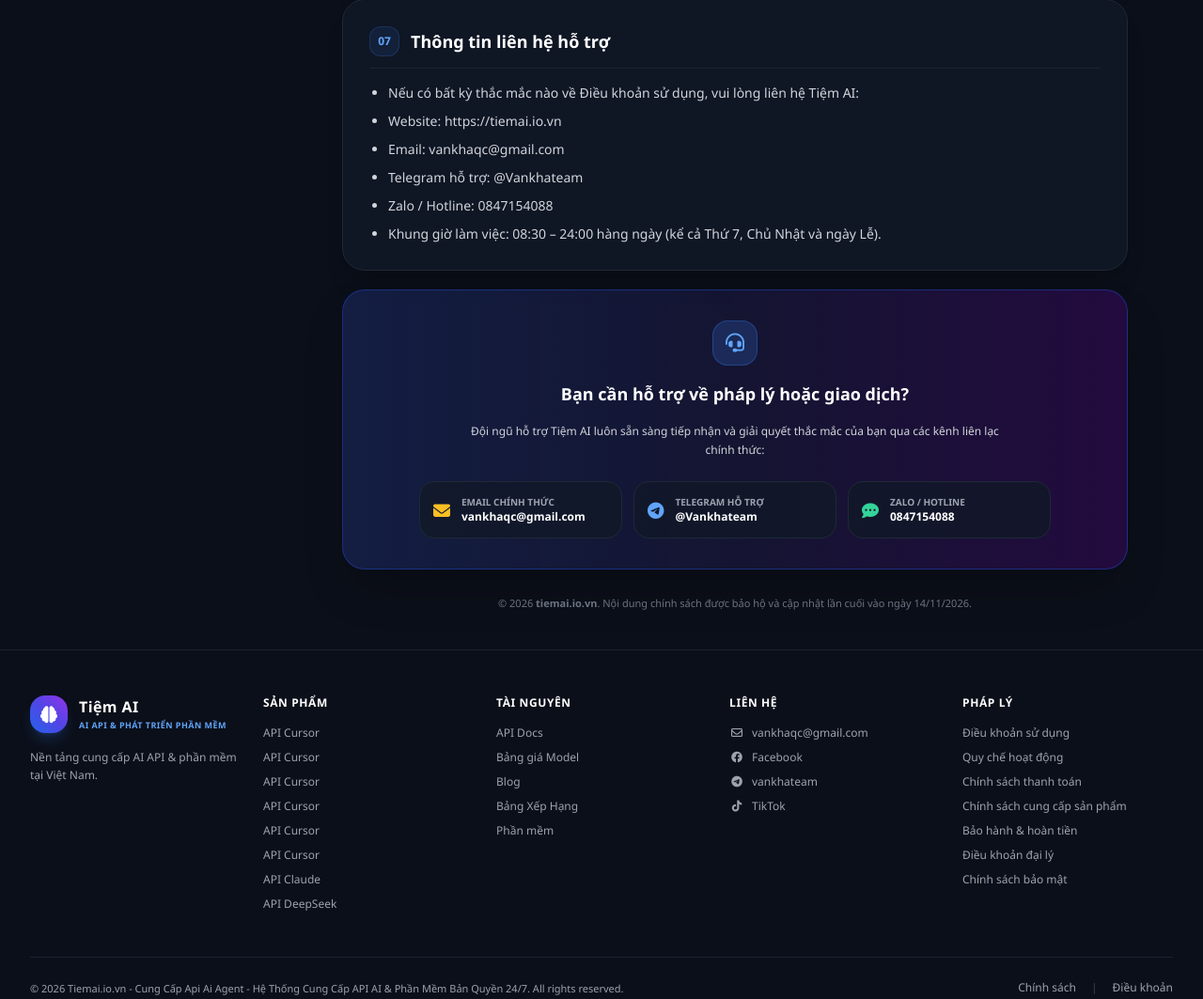
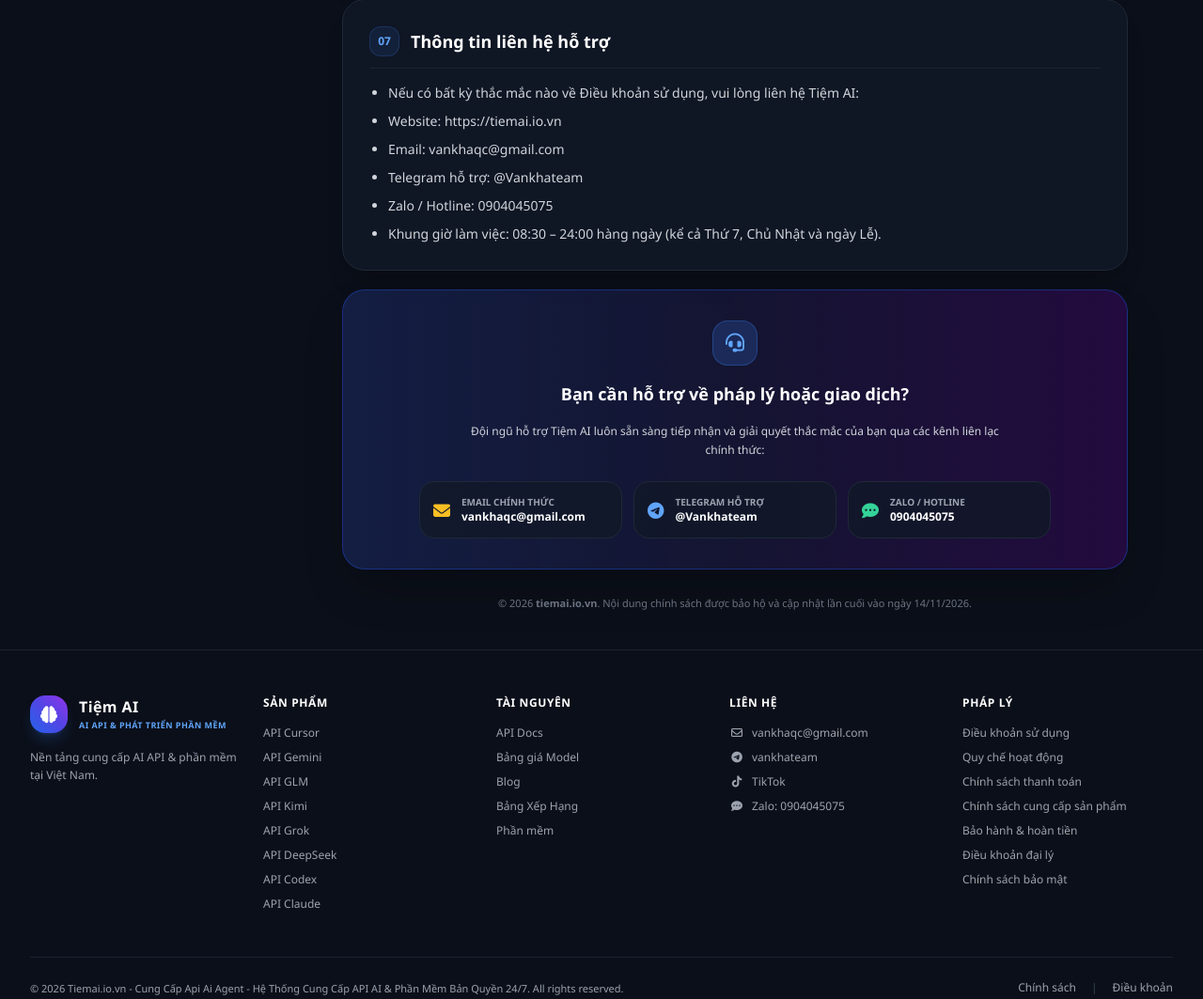
Before and after one commit to Vankhadev/vankhateamshop, a PHP site: page /frontend/phap-ly.php in a window 1280 px wide. Shown: the part 2045-3108 px from the top of the page at 94% size. Run offline with PHP 8.4, Linux system fonts and the light colour scheme; data comes from the database, SQL or seed files in the repository; data that the repository does not hold is empty; some libraries are stand-ins or nearby versions.

Commit message:
fix(footer-categories): update zalo to 0904045075, remove facebook, link API items directly to product page with matching category filter

```diff
--- a/backend/config.php
+++ b/backend/config.php
@@ -91,7 +91,7 @@ define('BANK_BIN', layGiaTriEnv('BANK_BIN', '970416'));
 
 // 6. THÔNG TIN CHUNG CỦA WEBSITE
 define('SHOP_NAME', layGiaTriEnv('SHOP_NAME', 'VanKha Team Shop'));
-define('SHOP_ZALO', layGiaTriEnv('SHOP_ZALO', '0847154088'));
+define('SHOP_ZALO', layGiaTriEnv('SHOP_ZALO', '0904045075'));
 define('SHOP_TELEGRAM', layGiaTriEnv('SHOP_TELEGRAM', 'https://t.me/vankhateam'));
 
 /**
--- a/frontend/bao-hanh-hoan-tien.php
+++ b/frontend/bao-hanh-hoan-tien.php
@@ -63,7 +63,7 @@ $cacMuc = array (
     'title' => 'Quy trình 5 bước nhận bảo hành & hoàn tiền',
     'items' =>
     array (
-      0 => 'Bước 1: Nhắn tin cho Ban quản trị Tiệm AI qua Telegram @Vankhateam hoặc Zalo 0847154088.',
+      0 => 'Bước 1: Nhắn tin cho Ban quản trị Tiệm AI qua Telegram @Vankhateam hoặc Zalo 0904045075.',
       1 => 'Bước 2: Cung cấp Mã đơn hàng (hoặc mã thanh toán VietQR) và địa chỉ email đã đặt hàng.',
       2 => 'Bước 3: Mô tả rõ hiện tượng lỗi kèm ảnh chụp màn hình / log lỗi (nếu có).',
       3 => 'Bước 4: Tạm dừng sử dụng mã đó để Tiệm AI kiểm tra lịch sử truy cập trên hệ thống.',
@@ -79,7 +79,7 @@ $cacMuc = array (
       1 => 'Website: https://tiemai.io.vn',
       2 => 'Email xử lý khiếu nại: vankhaqc@gmail.com',
       3 => 'Telegram trực tiếp: @Vankhateam ',
-      4 => 'Zalo bảo hành: 0847154088 (https://zalo.me/0847154088)',
+      4 => 'Zalo bảo hành: 0904045075 (https://zalo.me/0904045075)',
       5 => 'Tiệm AI cam kết xử lý công tâm, nhanh gọn và đặt quyền lợi khách hàng lên hàng đầu.',
     ),
   ),
--- a/frontend/chinh-sach-bao-mat.php
+++ b/frontend/chinh-sach-bao-mat.php
@@ -26,7 +26,7 @@ $cacMuc = array (
       1 => 'Website: https://tiemai.io.vn',
       2 => 'Email liên hệ bảo mật: vankhaqc@gmail.com',
       3 => 'Telegram hỗ trợ: @Vankhateam ',
-      4 => 'Zalo / Hotline: 0847154088',
+      4 => 'Zalo / Hotline: 0904045075',
     ),
   ),
   1 =>
@@ -87,7 +87,7 @@ $cacMuc = array (
       1 => 'Website: https://tiemai.io.vn',
       2 => 'Email phụ trách bảo mật: vankhaqc@gmail.com',
       3 => 'Telegram: @Vankhateam ',
-      4 => 'Zalo: 0847154088 (https://zalo.me/0847154088)',
+      4 => 'Zalo: 0904045075 (https://zalo.me/0904045075)',
     ),
   ),
 );
--- a/frontend/chinh-sach-cung-cap-san-pham.php
+++ b/frontend/chinh-sach-cung-cap-san-pham.php
@@ -65,7 +65,7 @@ $cacMuc = array (
       1 => 'Website: https://tiemai.io.vn',
       2 => 'Email: vankhaqc@gmail.com',
       3 => 'Telegram: @Vankhateam ',
-      4 => 'Zalo: 0847154088 (https://zalo.me/0847154088)',
+      4 => 'Zalo: 0904045075 (https://zalo.me/0904045075)',
     ),
   ),
 );
--- a/frontend/chinh-sach-thanh-toan.php
+++ b/frontend/chinh-sach-thanh-toan.php
@@ -42,7 +42,7 @@ $cacMuc = array (
     array (
       0 => 'Đơn hàng được xác nhận là "Đã thanh toán" ngay khi tiền về đúng số tài khoản ngân hàng của Tiệm AI kèm đúng nội dung chuyển khoản hiển thị trên màn hình.',
       1 => 'Mỗi mã QR thanh toán có hiệu lực trong vòng 05 phút. Sau 05 phút, đơn hàng chưa nhận tiền sẽ tự động hủy trên giao diện.',
-      2 => 'Trường hợp khách hàng chuyển nhầm nội dung, chuyển thiếu hoặc chuyển sau khi đơn đã hủy: Bạn vui lòng chụp biên lai giao dịch và nhắn ngay cho Admin qua Telegram @Vankhateam hoặc Zalo 0847154088. Hệ thống sẽ đối soát thủ công và kích hoạt đơn hoặc nạp thẳng tiền vào ví cho bạn trong vòng 5–15 phút.',
+      2 => 'Trường hợp khách hàng chuyển nhầm nội dung, chuyển thiếu hoặc chuyển sau khi đơn đã hủy: Bạn vui lòng chụp biên lai giao dịch và nhắn ngay cho Admin qua Telegram @Vankhateam hoặc Zalo 0904045075. Hệ thống sẽ đối soát thủ công và kích hoạt đơn hoặc nạp thẳng tiền vào ví cho bạn trong vòng 5–15 phút.',
     ),
   ),
   3 =>
@@ -63,7 +63,7 @@ $cacMuc = array (
       1 => 'Website: https://tiemai.io.vn',
       2 => 'Email kế toán: vankhaqc@gmail.com',
       3 => 'Telegram hỗ trợ: @Vankhateam ',
-      4 => 'Zalo trực ban: 0847154088',
+      4 => 'Zalo trực ban: 0904045075',
     ),
   ),
 );
--- a/frontend/dieu-khoan-dai-ly.php
+++ b/frontend/dieu-khoan-dai-ly.php
@@ -84,7 +84,7 @@ $cacMuc = array (
       1 => 'Website: https://tiemai.io.vn',
       2 => 'Email đối tác: vankhaqc@gmail.com',
       3 => 'Telegram quản lý đại lý: @Vankhateam ',
-      4 => 'Zalo quản lý: 0847154088 (https://zalo.me/0847154088)',
+      4 => 'Zalo quản lý: 0904045075 (https://zalo.me/0904045075)',
     ),
   ),
 );
--- a/frontend/dieu-khoan-su-dung.php
+++ b/frontend/dieu-khoan-su-dung.php
@@ -87,7 +87,7 @@ $cacMuc = array (
       1 => 'Website: https://tiemai.io.vn',
       2 => 'Email: vankhaqc@gmail.com',
       3 => 'Telegram hỗ trợ: @Vankhateam ',
-      4 => 'Zalo / Hotline: 0847154088 (https://zalo.me/0847154088)',
+      4 => 'Zalo / Hotline: 0904045075 (https://zalo.me/0904045075)',
       5 => 'Khung giờ làm việc: 08:30 – 24:00 hàng ngày (kể cả Thứ 7, Chủ Nhật và ngày Lễ).',
     ),
   ),
--- a/frontend/includes/footer.php
+++ b/frontend/includes/footer.php
@@ -5,7 +5,7 @@
 // ========================================================
 
 $tenWebsiteFooter = function_exists('layCaiDatHeThong') ? layCaiDatHeThong('site_name', defined('SHOP_NAME') ? SHOP_NAME : 'TiemAI.io.vn') : (defined('SHOP_NAME') ? SHOP_NAME : 'TiemAI.io.vn');
-$soZaloFooter = function_exists('layCaiDatHeThong') ? layCaiDatHeThong('site_contact_zalo', defined('SHOP_ZALO') ? SHOP_ZALO : '0847154088') : (defined('SHOP_ZALO') ? SHOP_ZALO : '0847154088');
+$soZaloFooter = '0904045075';
 $teleFooter = 'https://t.me/vankhateam';
 $tiktokFooter = 'https://www.tiktok.com/@vankhateam';
 $emailFooter = 'vankhaqc@gmail.com';
@@ -13,43 +13,17 @@ $emailFooter = 'vankhaqc@gmail.com';
 $daDangNhapFooter = !empty($_SESSION['user_id']);
 $curUri = $_SERVER['REQUEST_URI'] ?? '/';
 
-// 1. Danh sách sản phẩm đang bán kèm đường dẫn trực tiếp
+// 1. Danh sách sản phẩm API - Click mở trực tiếp trang sản phẩm và lọc đúng API đó
 $danhSachSanPhamFooter = [
-    ['ten' => 'API Cursor',    'link' => '/san-pham/api-cursor-1-ngay'],
-    ['ten' => 'API Codex',     'link' => '/san-pham/codex-gpt-api-30trieu-token-rpm-1-ngay-27'],
-    ['ten' => 'API Claude',    'link' => '/san-pham/claude-code-api-goi-10-1-ngay-190'],
-    ['ten' => 'API DeepSeek',  'link' => '/san-pham/api-deepseek-toc-do-nhanh-50-credit-50-000-vnd-khuyen-nghi-188'],
-    ['ten' => 'API Kimi',      'link' => '/san-pham/api-kimi-kmi0087'],
-    ['ten' => 'API GLM',       'link' => '/san-pham/api-glm-zhp0092'],
-    ['ten' => 'API Gemini',    'link' => '/san-pham/api-gemini-10-gem0097'],
-    ['ten' => 'API Grok',      'link' => '/san-pham/api-grok-grk0078'],
+    ['ten' => 'API Cursor',    'link' => '/san-pham/cursor'],
+    ['ten' => 'API Gemini',    'link' => '/san-pham/gemini'],
+    ['ten' => 'API GLM',       'link' => '/san-pham/glm'],
+    ['ten' => 'API Kimi',      'link' => '/san-pham/kimi'],
+    ['ten' => 'API Grok',      'link' => '/san-pham/grok'],
+    ['ten' => 'API DeepSeek',  'link' => '/san-pham/deepseek'],
+    ['ten' => 'API Codex',     'link' => '/san-pham/codex'],
+    ['ten' => 'API Claude',    'link' => '/san-pham/claude'],
 ];
-
-// Nếu kết nối database hoạt động, tự động cập nhật sản phẩm hot/mới nhất
-if (isset($pdo)) {
-    try {
-        $stmtP = $pdo->query("SELECT name, slug FROM products WHERE is_active = 1 ORDER BY is_hot DESC, id ASC LIMIT 8");
-        $prodsDb = $stmtP->fetchAll(PDO::FETCH_ASSOC);
-        if (!empty($prodsDb)) {
-            $tmp = [];
-            foreach ($prodsDb as $p) {
-                $nameDisplay = $p['name'];
-                if (preg_match('/^(API (?:Cursor|Codex|Claude|DeepSeek|Kimi|GLM|Gemini|Grok))/i', $nameDisplay, $m)) {
-                    $nameDisplay = $m[1];
-                } elseif (mb_strlen($nameDisplay, 'UTF-8') > 24) {
-                    $nameDisplay = mb_substr($nameDisplay, 0, 22, 'UTF-8') . '...';
-                }
-                $tmp[] = [
-                    'ten' => $nameDisplay,
-                    'link' => '/san-pham/' . $p['slug']
-                ];
-            }
-            if (count($tmp) >= 4) {
-                $danhSachSanPhamFooter = $tmp;
-            }
-        }
-    } catch (\Throwable $e) {}
-}
 ?>
 <footer class="border-t border-gray-800/80 bg-[#0B0F19] pt-12 pb-28 lg:pb-12 text-xs text-gray-400 mt-auto">
     <div class="max-w-7xl mx-auto px-4 sm:px-6 lg:px-8">
@@ -109,12 +83,6 @@ if (isset($pdo)) {
                         </a>
                     </li>
                     <li>
-                        <a href="https://facebook.com" target="_blank" rel="noopener noreferrer" class="text-gray-400 hover:text-white transition flex items-center gap-2">
-                            <i class="fab fa-facebook text-gray-400 w-4 text-center"></i>
-                            <span>Facebook</span>
-                        </a>
-                    </li>
-                    <li>
                         <a href="<?= htmlspecialchars($teleFooter) ?>" target="_blank" rel="noopener noreferrer" class="text-gray-400 hover:text-white transition flex items-center gap-2">
                             <i class="fab fa-telegram text-gray-400 w-4 text-center"></i>
                             <span>vankhateam</span>
@@ -124,6 +92,12 @@ if (isset($pdo)) {
                         <a href="<?= htmlspecialchars($tiktokFooter) ?>" target="_blank" rel="noopener noreferrer" class="text-gray-400 hover:text-white transition flex items-center gap-2">
                             <i class="fab fa-tiktok text-gray-400 w-4 text-center"></i>
                             <span>TikTok</span>
+                        </a>
+                    </li>
+                    <li>
+                        <a href="https://zalo.me/<?= htmlspecialchars($soZaloFooter) ?>" target="_blank" rel="noopener noreferrer" class="text-gray-400 hover:text-white transition flex items-center gap-2">
+                            <i class="fas fa-comment-dots text-gray-400 w-4 text-center"></i>
+                            <span>Zalo: <?= htmlspecialchars($soZaloFooter) ?></span>
                         </a>
                     </li>
                 </ul>
--- a/frontend/includes/header.php
+++ b/frontend/includes/header.php
@@ -55,7 +55,7 @@ if ((!isset($topUsers) || !is_array($topUsers)) && isset($pdo)) {
 
 $tenWebsiteHeader = function_exists('layCaiDatHeThong') ? layCaiDatHeThong('site_name', defined('SHOP_NAME') ? SHOP_NAME : 'TiemAI.io.vn') : (defined('SHOP_NAME') ? SHOP_NAME : 'TiemAI.io.vn');
 $tenNganHeader = trim(explode(' - ', $tenWebsiteHeader)[0]);
-$soZaloHeader = function_exists('layCaiDatHeThong') ? layCaiDatHeThong('site_contact_zalo', defined('SHOP_ZALO') ? SHOP_ZALO : '0847154088') : (defined('SHOP_ZALO') ? SHOP_ZALO : '0847154088');
+$soZaloHeader = function_exists('layCaiDatHeThong') ? layCaiDatHeThong('site_contact_zalo', defined('SHOP_ZALO') ? SHOP_ZALO : '0904045075') : (defined('SHOP_ZALO') ? SHOP_ZALO : '0904045075');
 $linkTeleHeader = function_exists('layCaiDatHeThong') ? layCaiDatHeThong('site_contact_telegram', defined('SHOP_TELEGRAM') ? SHOP_TELEGRAM : 'https://t.me/vankhashop') : (defined('SHOP_TELEGRAM') ? SHOP_TELEGRAM : 'https://t.me/vankhashop');
 ?>
 
--- a/frontend/phap-ly.php
+++ b/frontend/phap-ly.php
@@ -88,7 +88,7 @@ $chinhSach = [
                     'Website: https://tiemai.io.vn',
                     'Email: vankhaqc@gmail.com',
                     'Telegram hỗ trợ: @Vankhateam ',
-                    'Zalo / Hotline: 0847154088 ',
+                    'Zalo / Hotline: 0904045075 ',
                     'Khung giờ làm việc: 08:30 – 24:00 hàng ngày (kể cả Thứ 7, Chủ Nhật và ngày Lễ).'
                 ]
             ]
@@ -145,7 +145,7 @@ $chinhSach = [
                     'Website: https://tiemai.io.vn',
                     'Email điều hành: vankhaqc@gmail.com',
                     'Telegram: @Vankhateam ',
-                    'Zalo: 0847154088 '
+                    'Zalo: 0904045075 '
                 ]
             ]
         ]
@@ -177,7 +177,7 @@ $chinhSach = [
                 'items' => [
                     'Đơn hàng được xác nhận là "Đã thanh toán" ngay khi tiền về đúng số tài khoản ngân hàng của Tiệm AI kèm đúng nội dung chuyển khoản hiển thị trên màn hình.',
                     'Mỗi mã QR thanh toán có hiệu lực trong vòng 05 phút. Sau 05 phút, đơn hàng chưa nhận tiền sẽ tự động hủy trên giao diện.',
-                    'Trường hợp khách hàng chuyển nhầm nội dung, chuyển thiếu hoặc chuyển sau khi đơn đã hủy: Bạn vui lòng chụp biên lai giao dịch và nhắn ngay cho Admin qua Telegram @Vankhateam hoặc Zalo 0847154088. Hệ thống sẽ đối soát thủ công và kích hoạt đơn hoặc nạp thẳng tiền vào ví cho bạn trong vòng 5–15 phút.'
+                    'Trường hợp khách hàng chuyển nhầm nội dung, chuyển thiếu hoặc chuyển sau khi đơn đã hủy: Bạn vui lòng chụp biên lai giao dịch và nhắn ngay cho Admin qua Telegram @Vankhateam hoặc Zalo 0904045075. Hệ thống sẽ đối soát thủ công và kích hoạt đơn hoặc nạp thẳng tiền vào ví cho bạn trong vòng 5–15 phút.'
                 ]
             ],
             [
@@ -194,7 +194,7 @@ $chinhSach = [
                     'Website: https://tiemai.io.vn',
                     'Email kế toán: vankhaqc@gmail.com',
                     'Telegram hỗ trợ: @Vankhateam ',
-                    'Zalo trực ban: 0847154088'
+                    'Zalo trực ban: 0904045075'
                 ]
             ]
         ]
@@ -245,7 +245,7 @@ $chinhSach = [
                     'Website: https://tiemai.io.vn',
                     'Email: vankhaqc@gmail.com',
                     'Telegram: @Vankhateam ',
-                    'Zalo: 0847154088 '
+                    'Zalo: 0904045075 '
                 ]
             ]
         ]
@@ -294,7 +294,7 @@ $chinhSach = [
             [
                 'title' => 'Quy trình 5 bước nhận bảo hành & hoàn tiền',
                 'items' => [
-                    'Bước 1: Nhắn tin cho Ban quản trị Tiệm AI qua Telegram @Vankhateam hoặc Zalo 0847154088.',
+                    'Bước 1: Nhắn tin cho Ban quản trị Tiệm AI qua Telegram @Vankhateam hoặc Zalo 0904045075.',
                     'Bước 2: Cung cấp Mã đơn hàng (hoặc mã thanh toán VietQR) và địa chỉ email đã đặt hàng.',
                     'Bước 3: Mô tả rõ hiện tượng lỗi kèm ảnh chụp màn hình / log lỗi (nếu có).',
                     'Bước 4: Tạm dừng sử dụng mã đó để Tiệm AI kiểm tra lịch sử truy cập trên hệ thống.',
@@ -308,7 +308,7 @@ $chinhSach = [
                     'Website: https://tiemai.io.vn',
                     'Email xử lý khiếu nại: vankhaqc@gmail.com',
                     'Telegram trực tiếp: @Vankhateam ',
-                    'Zalo bảo hành: 0847154088 ',
+                    'Zalo bảo hành: 0904045075 ',
                     'Tiệm AI cam kết xử lý công tâm, nhanh gọn và đặt quyền lợi khách hàng lên hàng đầu.'
                 ]
             ]
@@ -375,7 +375,7 @@ $chinhSach = [
                     'Website: https://tiemai.io.vn',
                     'Email đối tác: vankhaqc@gmail.com',
                     'Telegram quản lý đại lý: @Vankhateam ',
-                    'Zalo quản lý: 0847154088 '
+                    'Zalo quản lý: 0904045075 '
                 ]
             ]
         ]
@@ -395,7 +395,7 @@ $chinhSach = [
                     'Website: https://tiemai.io.vn',
                     'Email liên hệ bảo mật: vankhaqc@gmail.com',
                     'Telegram hỗ trợ: @Vankhateam ',
-                    'Zalo / Hotline: 0847154088'
+                    'Zalo / Hotline: 0904045075'
                 ]
             ],
             [
@@ -444,7 +444,7 @@ $chinhSach = [
                     'Website: https://tiemai.io.vn',
                     'Email phụ trách bảo mật: vankhaqc@gmail.com',
                     'Telegram: @Vankhateam ',
-                    'Zalo: 0847154088 '
+                    'Zalo: 0904045075 '
                 ]
             ]
         ]
@@ -548,11 +548,11 @@ $tenWebsite = 'Tiệm AI';
                                 <div class="text-xs font-bold text-white truncate">@Vankhateam</div>
                             </div>
                         </a>
-                        <a href="https://zalo.me/0847154088" target="_blank" rel="noopener noreferrer" class="bg-gray-900/80 border border-gray-800 hover:border-blue-500/40 p-3.5 rounded-2xl flex items-center gap-3 transition group">
+                        <a href="https://zalo.me/0904045075" target="_blank" rel="noopener noreferrer" class="bg-gray-900/80 border border-gray-800 hover:border-blue-500/40 p-3.5 rounded-2xl flex items-center gap-3 transition group">
                             <i class="fas fa-comment-dots text-emerald-400 text-lg group-hover:scale-110 transition-transform"></i>
                             <div class="overflow-hidden">
                                 <div class="text-[10px] text-gray-400 uppercase font-bold">Zalo / Hotline</div>
-                                <div class="text-xs font-bold text-white truncate">0847154088</div>
+                                <div class="text-xs font-bold text-white truncate">0904045075</div>
                             </div>
                         </a>
                     </div>
--- a/frontend/quy-che-hoat-dong.php
+++ b/frontend/quy-che-hoat-dong.php
@@ -72,7 +72,7 @@ $cacMuc = array (
       1 => 'Website: https://tiemai.io.vn',
       2 => 'Email điều hành: vankhaqc@gmail.com',
       3 => 'Telegram: @Vankhateam ',
-      4 => 'Zalo: 0847154088 (https://zalo.me/0847154088)',
+      4 => 'Zalo: 0904045075 (https://zalo.me/0904045075)',
     ),
   ),
 );
--- a/vankhateamshop.sql
+++ b/vankhateamshop.sql
@@ -311,7 +311,7 @@ INSERT INTO `supplier_product_mappings` (`product_id`, `supplier_id`, `supplier_
 -- 6. Cấu hình hệ thống (Chuẩn bị sẵn cho SePay và Telegram)
 INSERT INTO `settings` (`key`, `value`, `description`) VALUES
 ('site_name', 'VanKha Team Shop - API AI Chính Hãng', 'Tên thương hiệu website'),
-('site_contact_zalo', '0847154088', 'Số Zalo hỗ trợ khách hàng'),
+('site_contact_zalo', '0904045075', 'Số Zalo hỗ trợ khách hàng'),
 ('site_contact_telegram', 'https://t.me/vankhateam', 'Link kênh Telegram CSKH'),
 ('sepay_api_key', '', 'API Key tài khoản SePay.vn để nhận tiền tự động'),
 ('sepay_bank_account', '', 'Số tài khoản ngân hàng nhận tiền'),
```
Also changed, not shown: frontend/includes/legal-template.php (+4 -4 lines), frontend/san-pham.php (+17 -2 lines), index.php (+7 -3 lines), 1 other file.
